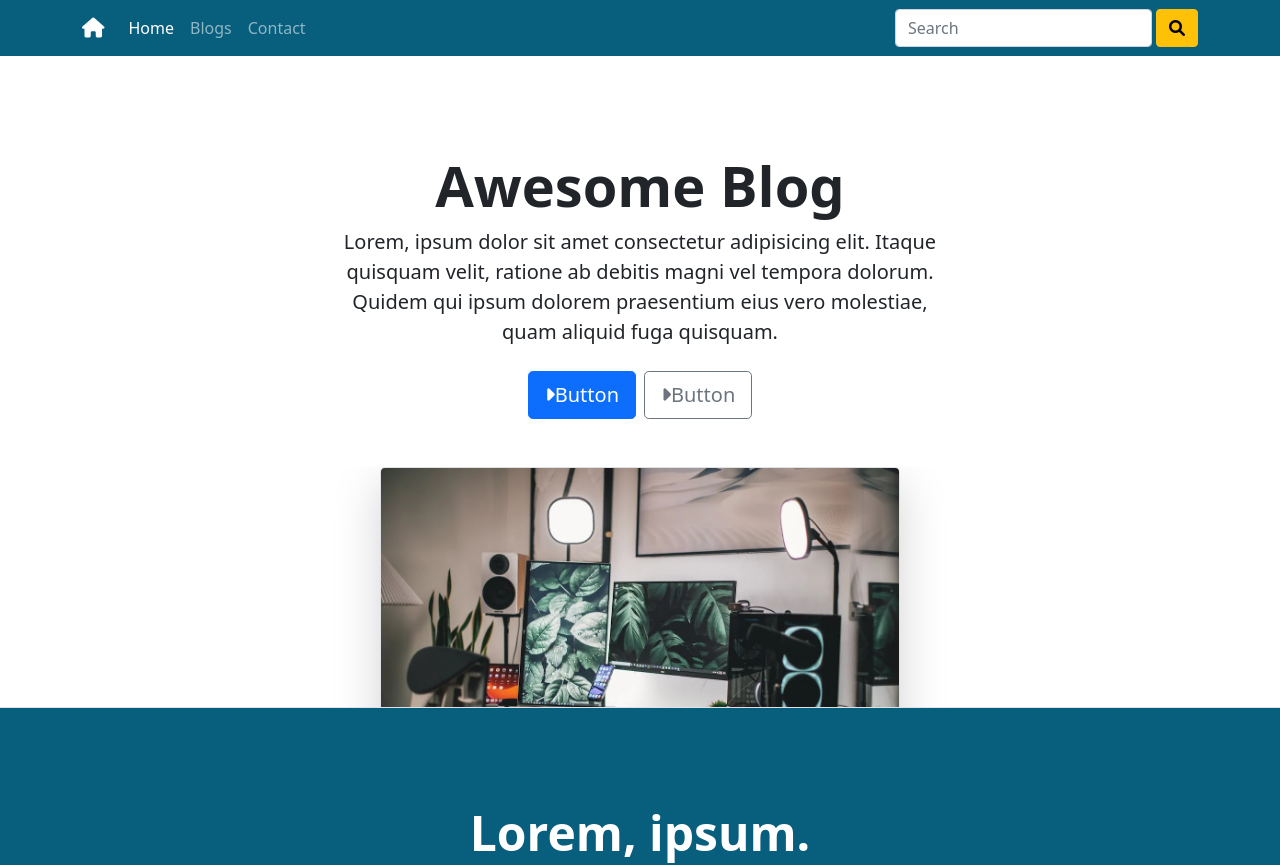
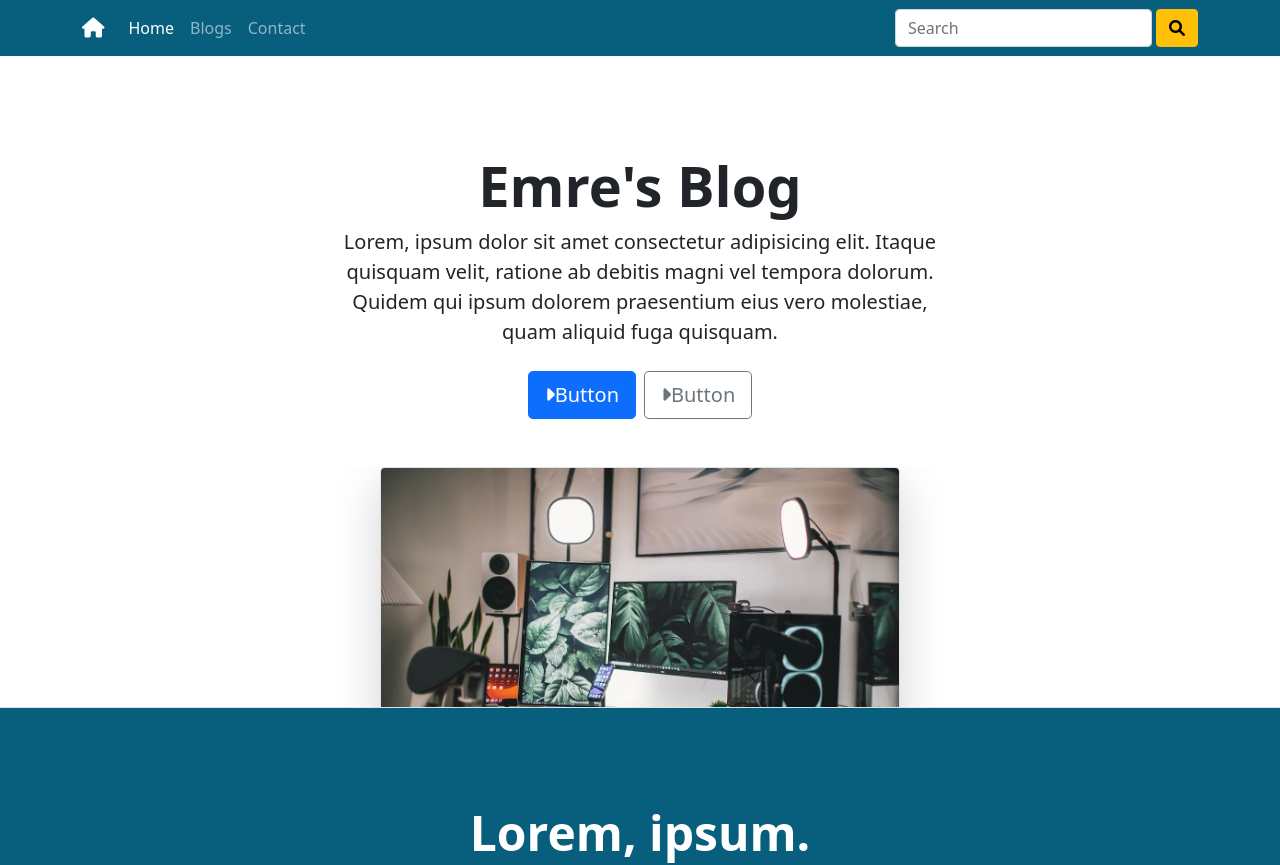
Before and after one commit to emredlc/Blog-Site, a plain HTML site: page index.html in a window 1280 px wide. Shown: the top 865 px of the page. Drawn offline with nearby package versions, Linux system fonts and the light colour scheme.

Commit message:
update title

```diff
--- a/index.html
+++ b/index.html
@@ -48,7 +48,7 @@
 
     <header>
         <div class="text-center pt-5 mt-5 px-4 border-bottom">
-            <h1 class="display-4 fw-bold">Awesome Blog</h1>
+            <h1 class="display-4 fw-bold">Emre's Blog</h1>
             <div class="col-lg-6 mx-auto">
                 <p class="lead mb-4">
                     Lorem, ipsum dolor sit amet consectetur adipisicing elit. Itaque quisquam velit, ratione ab debitis magni vel tempora dolorum. Quidem qui ipsum dolorem praesentium eius vero molestiae, quam aliquid fuga quisquam.
```
